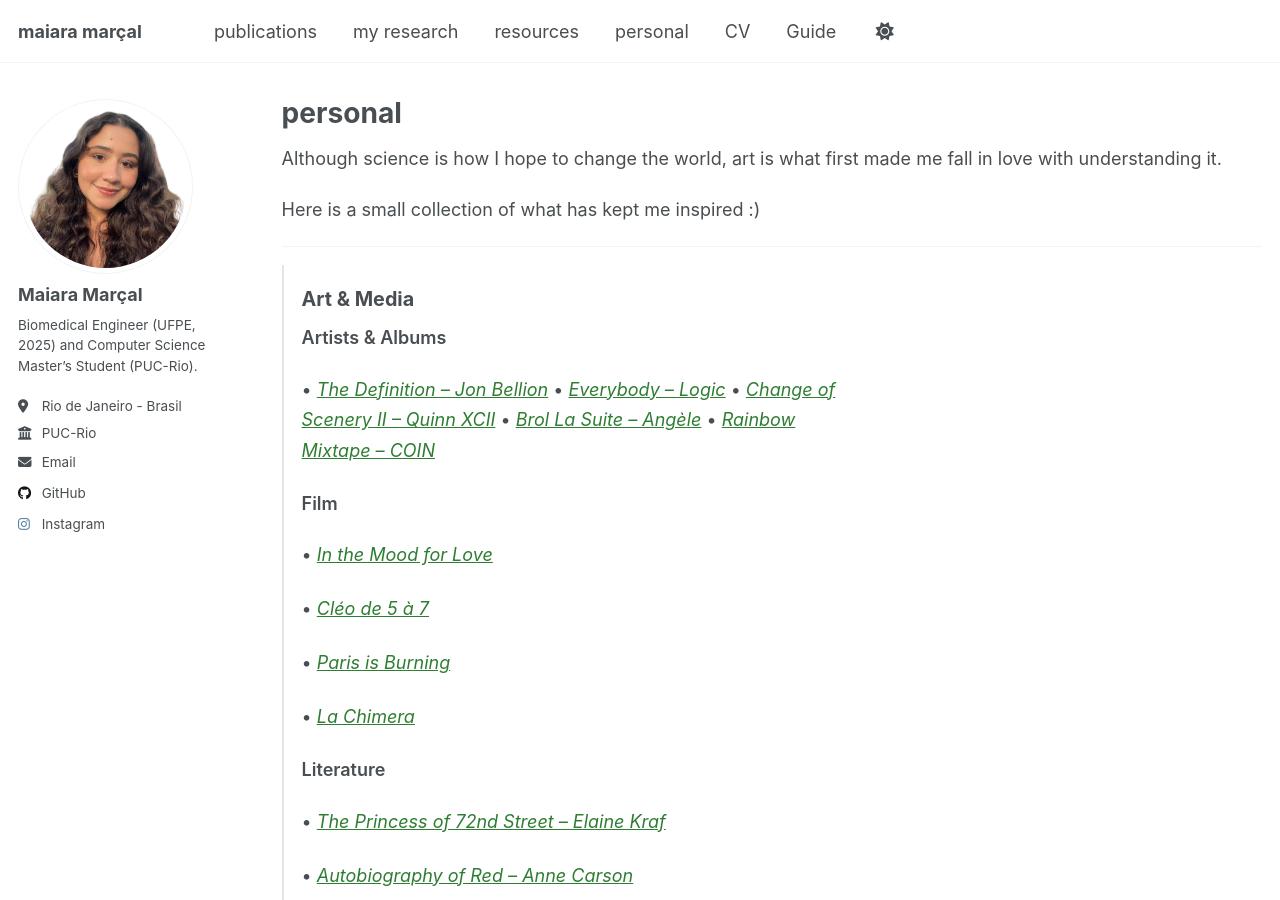
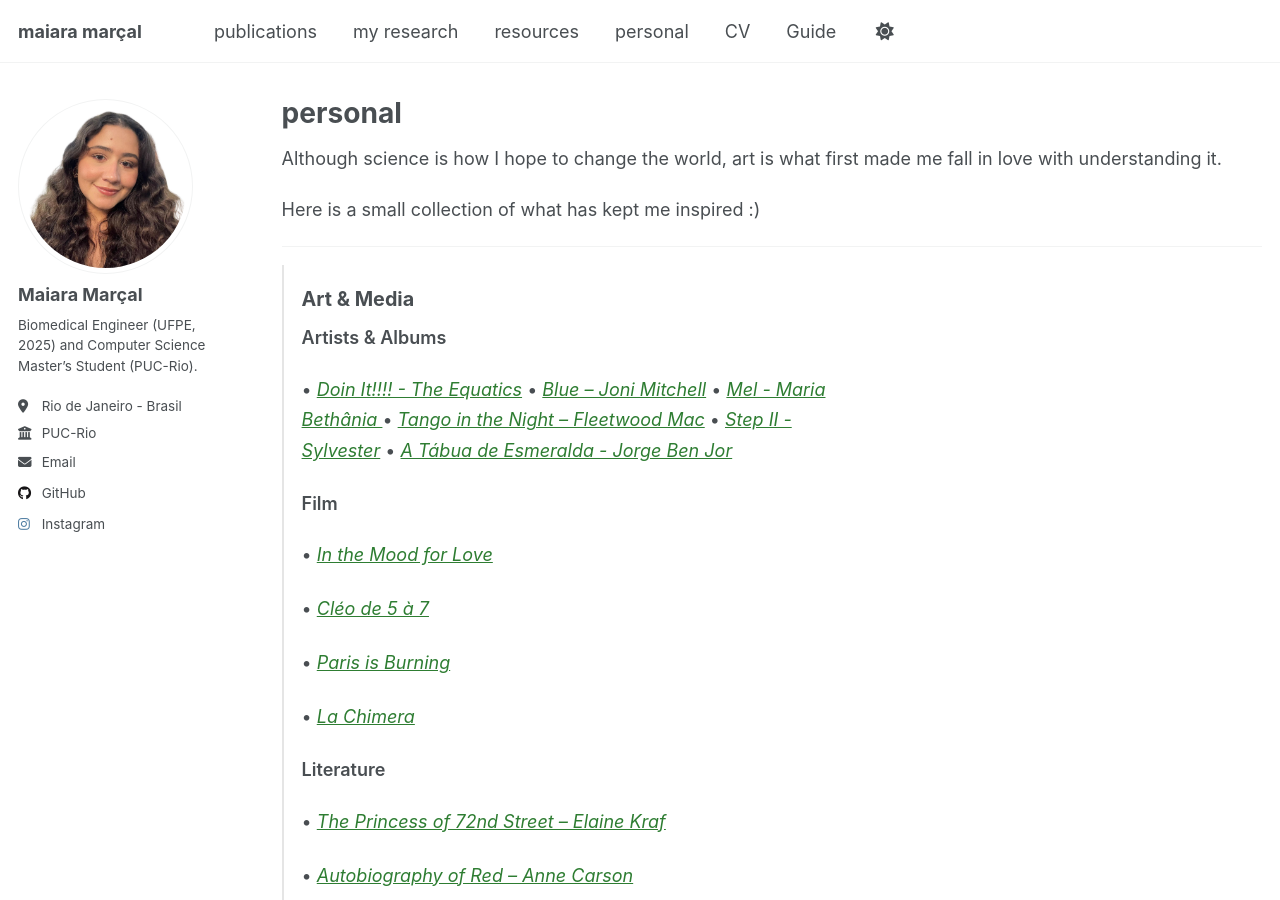
Before and after one commit to maiaramaaraujo/maiaramaaraujo.github.io, a Jekyll site: the page built from _pages/personal.html, in a window 1280 px wide and 900 px high. Built offline with Jekyll 4.4.1, drawn with Linux system fonts in a browser that asks for light colours; a script that is not in the unit is left out.

Commit message:
Update personal.html

```diff
--- a/_pages/personal.html
+++ b/_pages/personal.html
@@ -24,11 +24,13 @@ author_profile: true
     <!-- ALBUMS -->
     <p class="category">Artists & Albums</p>
     <p class="items inline-items">
-      • <a href="https://example.com/jon-bellion" class="media-link">The Definition – Jon Bellion</a>
-      • <a href="https://example.com/logic-everybody" class="media-link">Everybody – Logic</a>
-      • <a href="https://example.com/quinn-xcii" class="media-link">Change of Scenery II – Quinn XCII</a>
-      • <a href="https://example.com/angele-brol" class="media-link">Brol La Suite – Angèle</a>
-      • <a href="https://example.com/coin" class="media-link">Rainbow Mixtape – COIN</a>
+      • <a href="https://open.spotify.com/intl-pt/album/4SN55bwEnC0T1qmBTWZeyW" class="media-link">Doin It!!!! - The Equatics</a>
+      • <a href="https://open.spotify.com/intl-pt/album/1vz94WpXDVYIEGja8cjFNa" class="media-link">Blue – Joni Mitchell</a>
+      • <a href="https://open.spotify.com/intl-pt/album/3geZAccbzXDfsQf3R2gGu1" class="media-link">Mel - Maria Bethânia </a>
+      • <a href="https://open.spotify.com/intl-pt/album/0fdD8bSIoORVTtQ7R5YdOE" class="media-link">Tango in the Night – Fleetwood Mac</a>
+      • <a href="https://open.spotify.com/intl-pt/album/6y64gP67AegGu2rspM2GHo" class="media-link">Step II - Sylvester</a>
+      • <a href="https://open.spotify.com/intl-pt/album/5rcMJNWebtl2r2S18Je1A0" class="media-link">A Tábua de Esmeralda - Jorge Ben Jor</a>
+
     </p>
 
     <p class="category">Film</p>
```
